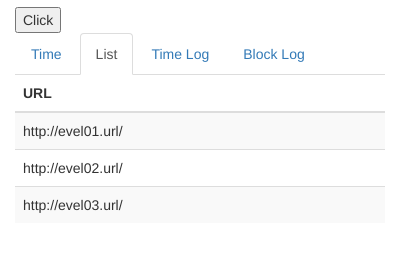
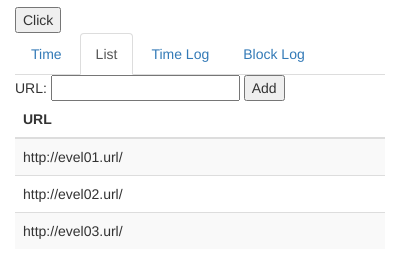
Before and after one commit to shioyang/IDontDisturbMe, a browser extension: page popup.html in a window 400 px wide. Both pictures are taken after a click on the link "List". Shown: the part 63-340 px from the top of the page. Drawn offline with Linux system fonts and the light colour scheme.

Commit message:
Prepare form in order to add a new URL

```diff
--- a/js/list-pane.html
+++ b/js/list-pane.html
@@ -1,4 +1,10 @@
 <div>
+	<div>
+		<form novalidate>
+			URL: <input type="text" ng-model="listPane.addedUrl" />
+			<button ng-click="listPane.addUrl()">Add</button>
+		</form>
+	</div>
 	<table class="table table-striped">
 		<thead>
 			<tr>
--- a/js/tab-panes.js
+++ b/js/tab-panes.js
@@ -10,6 +10,11 @@ angular.module('tab-panes', [])
 					{ url: 'http://evel02.url/' },
 					{ url: 'http://evel03.url/' }
 				];
+
+				this.addUrl = function() {
+					console.log(this.addedUrl);
+					this.addedUrl = ""; //clear
+				};
 			},
 			controllerAs: 'listPane'
 		};
```
